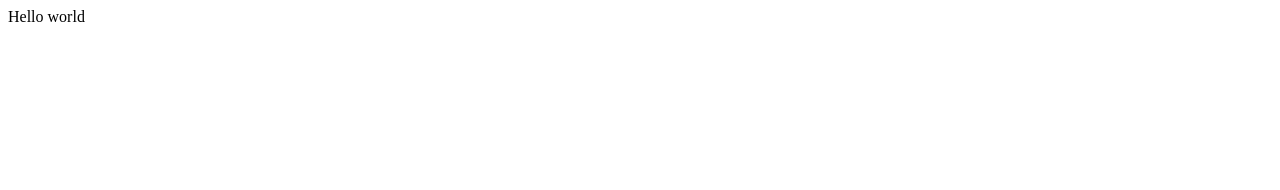
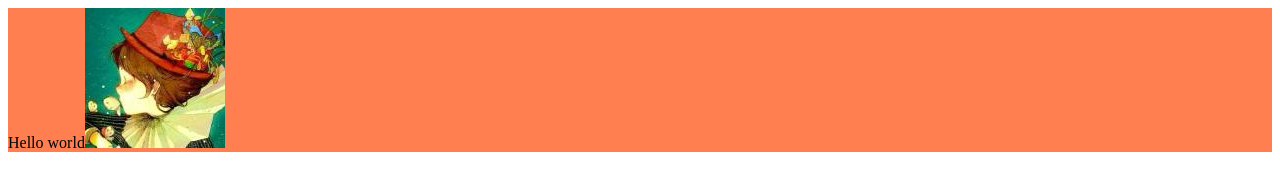
Before and after one commit to DH-TB/build-project-environment, a React app: page / in a window 1280 px wide. Built offline with nearby package versions, Linux system fonts and the light colour scheme.

Commit message:
add css-loader and file-loader

```diff
--- a/package.json
+++ b/package.json
@@ -12,7 +12,9 @@
   "author": "",
   "license": "ISC",
   "dependencies": {
+    "css-loader": "^0.27.3",
     "express": "^4.15.2",
+    "file-loader": "^0.10.1",
     "webpack": "^2.2.1"
   },
   "devDependencies": {
--- /dev/null
+++ b/public/css/style.css
@@ -0,0 +1,3 @@
+#app{
+    background: coral;
+}
--- a/public/index.html
+++ b/public/index.html
@@ -3,6 +3,7 @@
 <head>
     <meta charset="UTF-8">
     <title>test</title>
+    <link rel="stylesheet" href="css/style.css"/>
 </head>
 <body>
     <div id="app"></div>
--- a/public/js/entry.js
+++ b/public/js/entry.js
@@ -3,7 +3,9 @@ import {render} from 'react-dom';
 
 class Hello extends React.Component{
     render(){
-        return<div>Hello world</div>
+        return<div>Hello world
+        <img src='./img/logo.jpg'/>
+        </div>
     }
 }
 
```
Also changed, not shown: public/img/logo.jpg (added), 1 other file.
